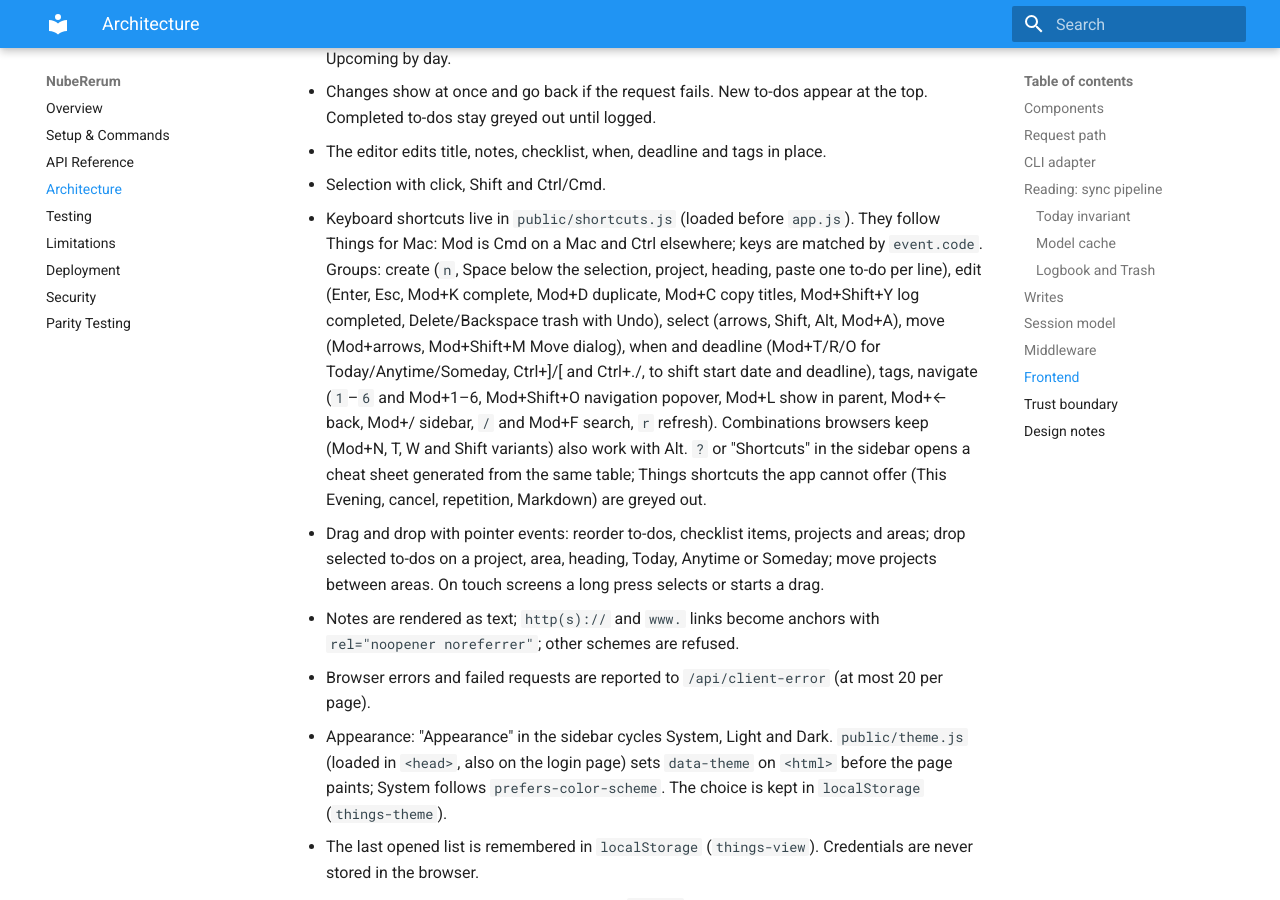
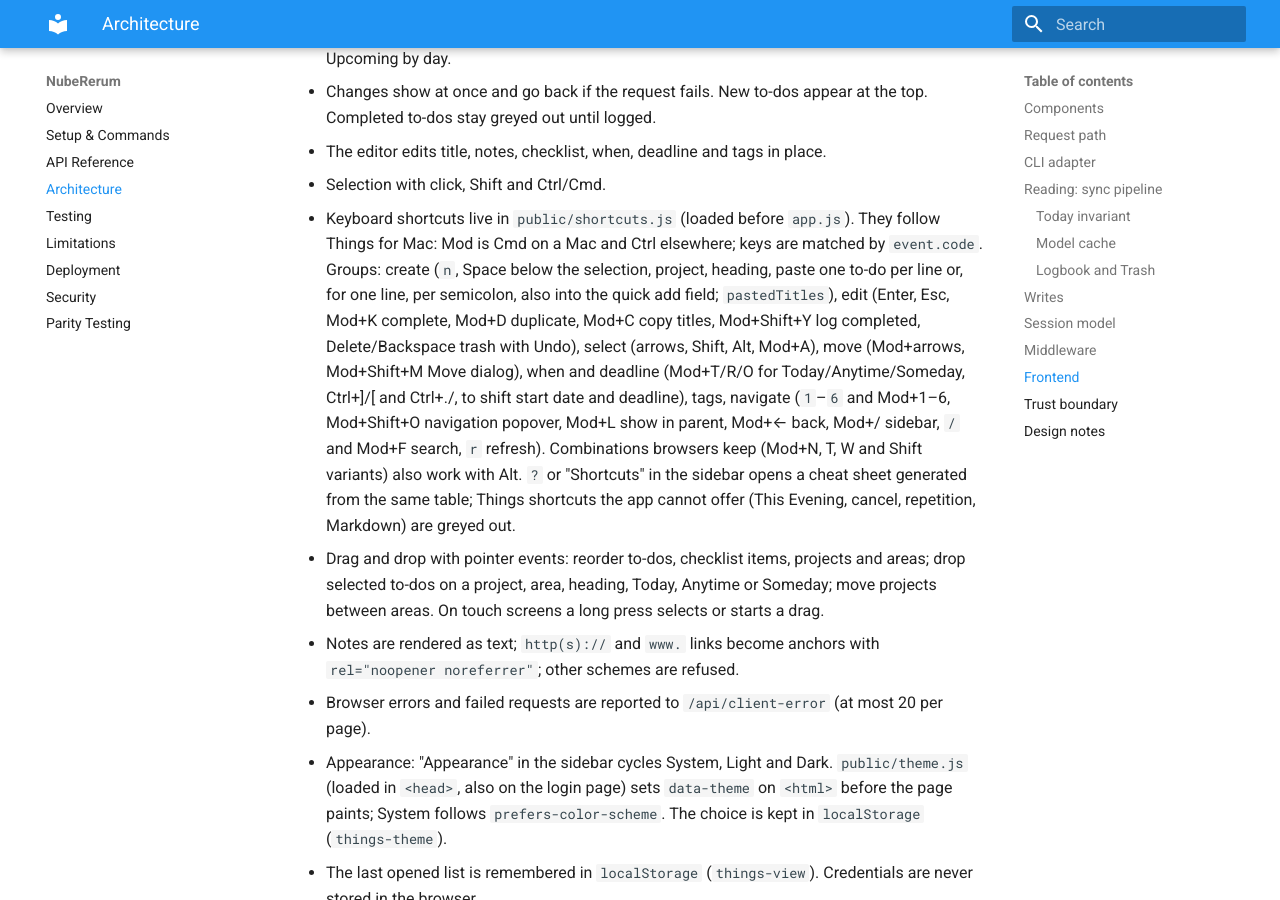
Before and after one commit to frewie/nubererum, an MkDocs documentation site: the page built from docs/architecture.md, in a window 1280 px wide and 900 px high, scrolled down 7255 px. Built offline with MkDocs 1.6.1 and Material for MkDocs 9.7.7, drawn with Linux system fonts in a browser that asks for light colours.

Commit message:
Paste a list into New To-Do: one to-do per line or semicolon (#7)
Pasting outside a text field already made one to-do per line. Now a
list pasted into the quick add field does the same, and a single line
with semicolons makes one to-do per part. List marks (bullets, dashes,
numbers, checkboxes) are dropped; a single title is pasted as text.

Co-authored-by: frewie <136303+frewie@users.noreply.github.com>

```diff
--- a/docs/architecture.md
+++ b/docs/architecture.md
@@ -132,7 +132,7 @@
 - Changes show at once and go back if the request fails. New to-dos appear at the top. Completed to-dos stay greyed out until logged.
 - The editor edits title, notes, checklist, when, deadline and tags in place.
 - Selection with click, Shift and Ctrl/Cmd.
-- Keyboard shortcuts live in `public/shortcuts.js` (loaded before `app.js`). They follow Things for Mac: Mod is Cmd on a Mac and Ctrl elsewhere; keys are matched by `event.code`. Groups: create (`n`, Space below the selection, project, heading, paste one to-do per line), edit (Enter, Esc, Mod+K complete, Mod+D duplicate, Mod+C copy titles, Mod+Shift+Y log completed, Delete/Backspace trash with Undo), select (arrows, Shift, Alt, Mod+A), move (Mod+arrows, Mod+Shift+M Move dialog), when and deadline (Mod+T/R/O for Today/Anytime/Someday, Ctrl+]/[ and Ctrl+./, to shift start date and deadline), tags, navigate (`1`–`6` and Mod+1–6, Mod+Shift+O navigation popover, Mod+L show in parent, Mod+← back, Mod+/ sidebar, `/` and Mod+F search, `r` refresh). Combinations browsers keep (Mod+N, T, W and Shift variants) also work with Alt. `?` or "Shortcuts" in the sidebar opens a cheat sheet generated from the same table; Things shortcuts the app cannot offer (This Evening, cancel, repetition, Markdown) are greyed out.
+- Keyboard shortcuts live in `public/shortcuts.js` (loaded before `app.js`). They follow Things for Mac: Mod is Cmd on a Mac and Ctrl elsewhere; keys are matched by `event.code`. Groups: create (`n`, Space below the selection, project, heading, paste one to-do per line or, for one line, per semicolon, also into the quick add field; `pastedTitles`), edit (Enter, Esc, Mod+K complete, Mod+D duplicate, Mod+C copy titles, Mod+Shift+Y log completed, Delete/Backspace trash with Undo), select (arrows, Shift, Alt, Mod+A), move (Mod+arrows, Mod+Shift+M Move dialog), when and deadline (Mod+T/R/O for Today/Anytime/Someday, Ctrl+]/[ and Ctrl+./, to shift start date and deadline), tags, navigate (`1`–`6` and Mod+1–6, Mod+Shift+O navigation popover, Mod+L show in parent, Mod+← back, Mod+/ sidebar, `/` and Mod+F search, `r` refresh). Combinations browsers keep (Mod+N, T, W and Shift variants) also work with Alt. `?` or "Shortcuts" in the sidebar opens a cheat sheet generated from the same table; Things shortcuts the app cannot offer (This Evening, cancel, repetition, Markdown) are greyed out.
 - Drag and drop with pointer events: reorder to-dos, checklist items, projects and areas; drop selected to-dos on a project, area, heading, Today, Anytime or Someday; move projects between areas. On touch screens a long press selects or starts a drag.
 - Notes are rendered as text; `http(s)://` and `www.` links become anchors with `rel="noopener noreferrer"`; other schemes are refused.
 - Browser errors and failed requests are reported to `/api/client-error` (at most 20 per page).
```
Also changed, not shown: CHANGELOG.md (+1 -0 lines), docs/DEPLOYMENT.md (+1 -1 lines), docs/testing.md (+1 -1 lines), 2 other files.
